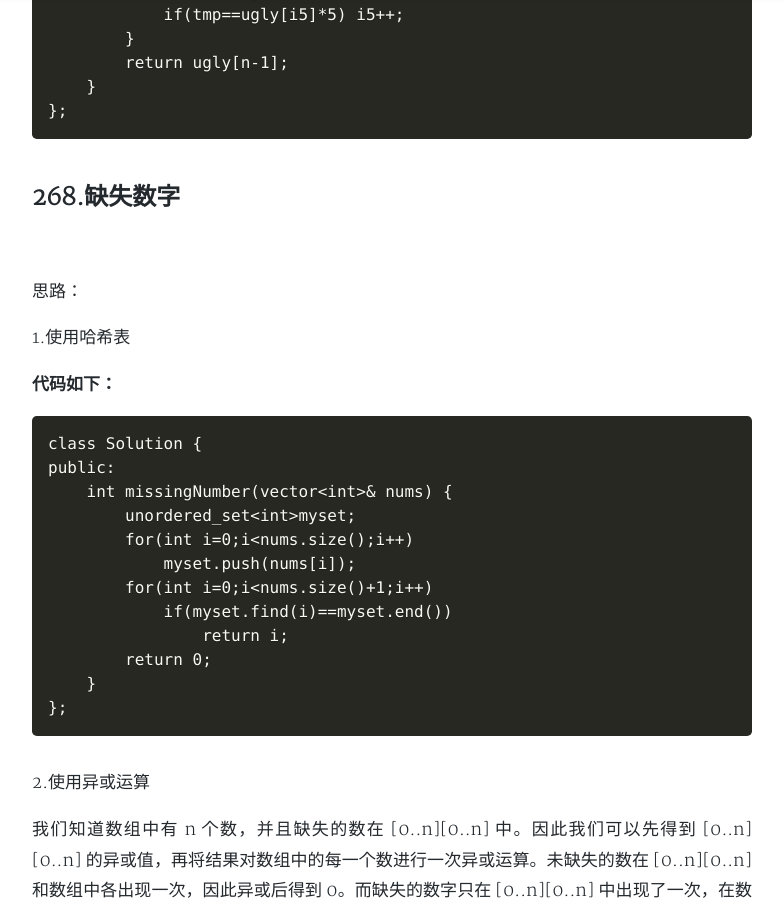
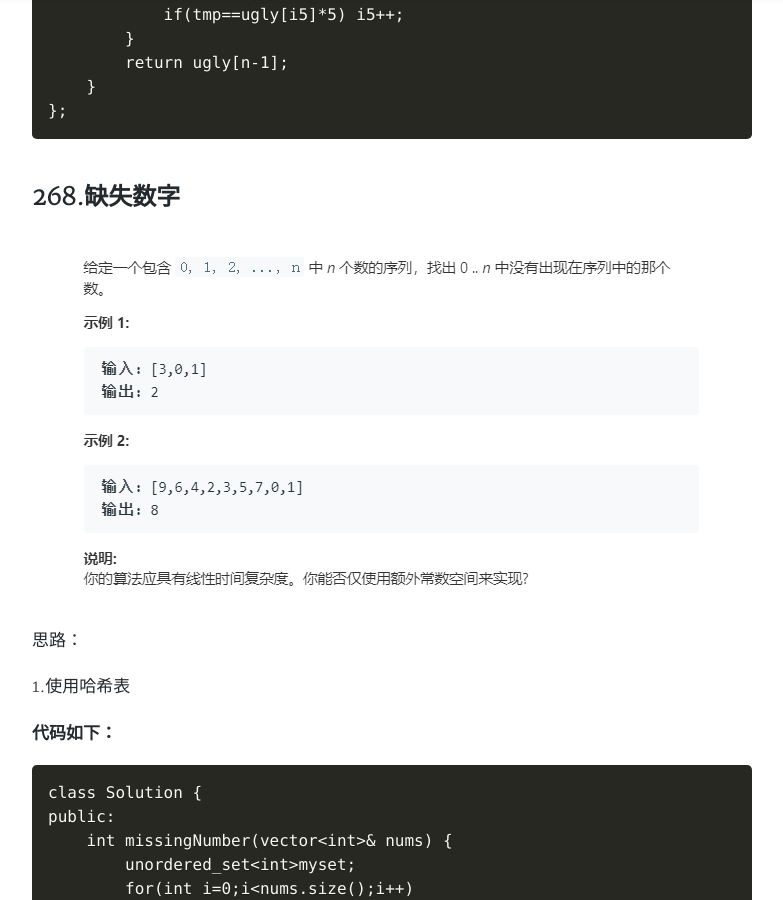
Before and after one commit to zlxxlz1026/zlxxlz1026.github.io, a Jekyll site: the page built from _posts/2020-03-25-LeetCode-11.md, in a window 1280 px wide and 900 px high, scrolled down 2843 px. Shown: the whole window, without its empty margins (248-1031 px from the left). Built offline with Jekyll 4.4.1, drawn with Linux system fonts in a browser that asks for light colours; nearby versions of some CDN libraries; a style sheet for code colours, icons or effects is not loaded.

Commit message:
Update 2020-03-25-LeetCode-11.md

```diff
--- a/_posts/2020-03-25-LeetCode-11.md
+++ b/_posts/2020-03-25-LeetCode-11.md
@@ -74,7 +74,7 @@ public:
 
 ## 268.缺失数字
 
-![](/Picture.LeetCode 11/3.jpg)
+![](/Picture/LeetCode 11/3.jpg)
 
 思路：
 
```
